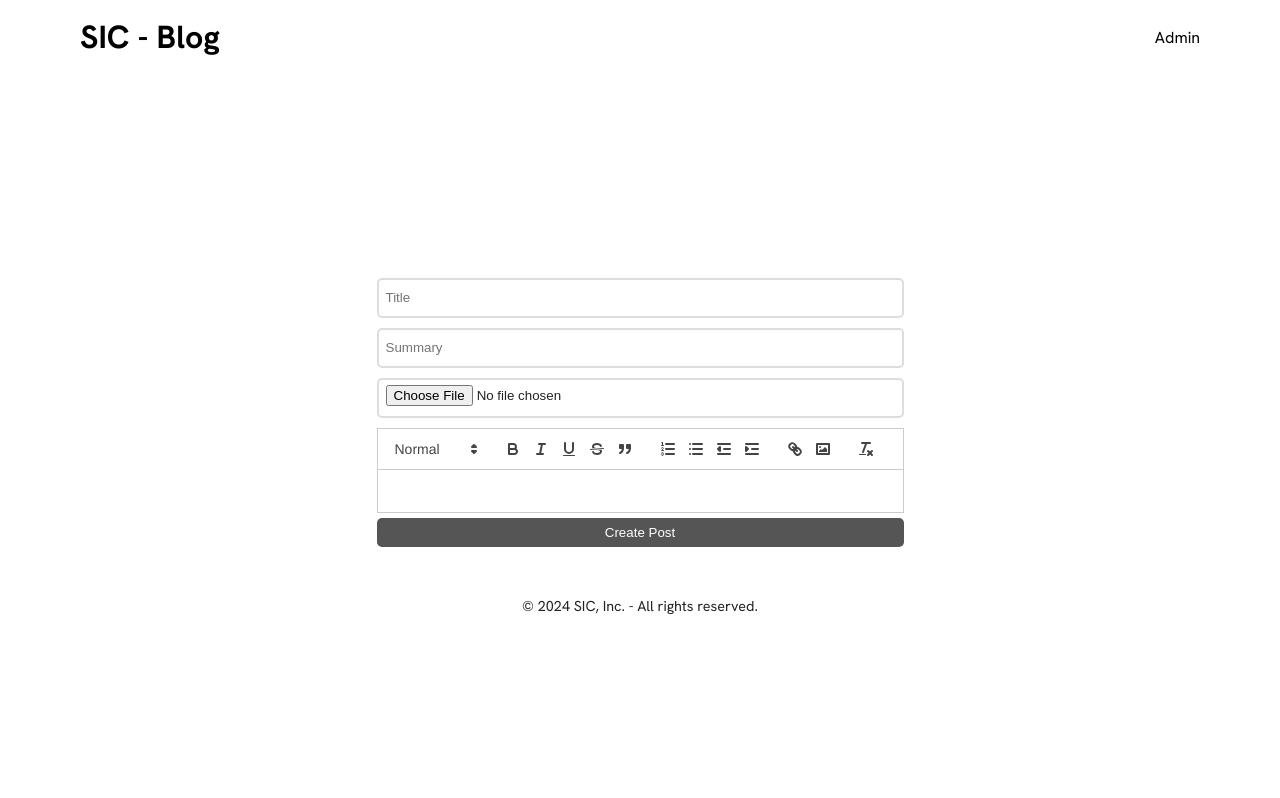
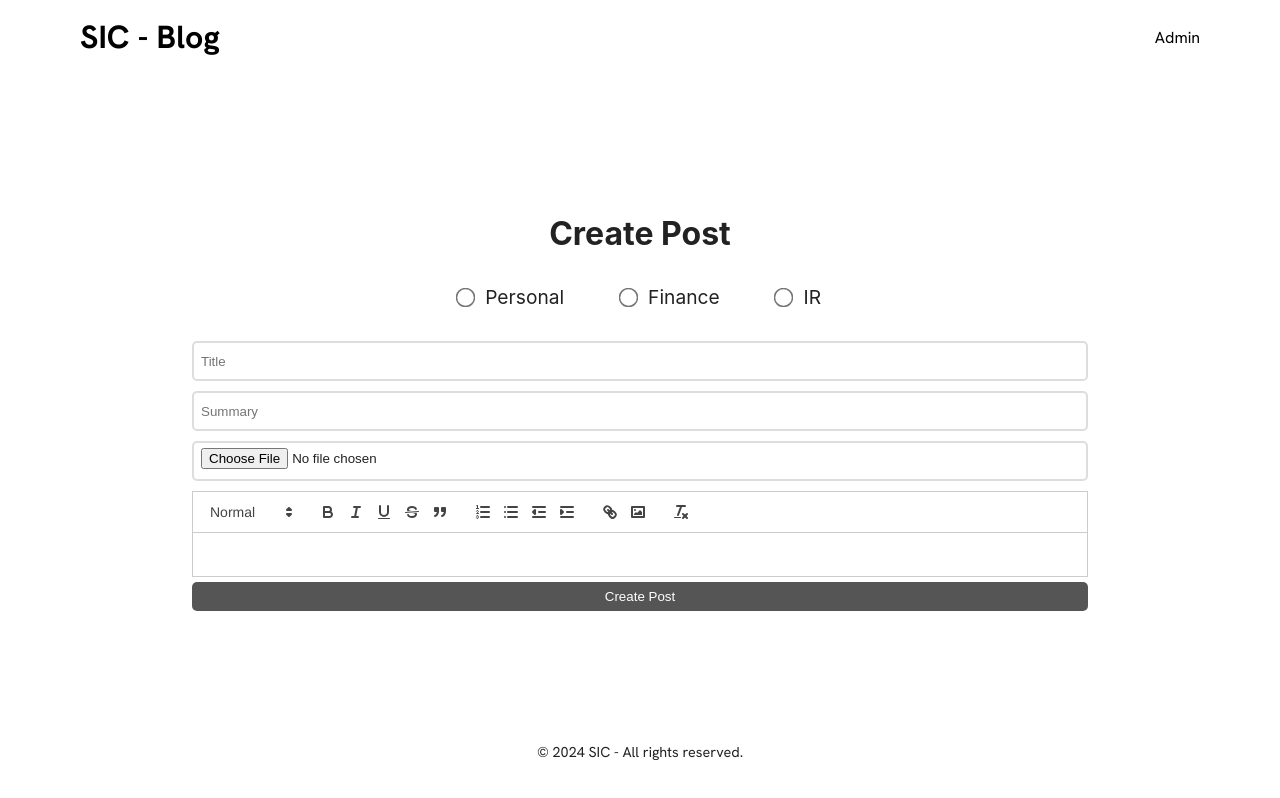
Before and after one commit to Fadeleke57/sean-blog, a React (Create React App) app in the folder client/: page /create in a window 1280 px wide. Built offline with nearby package versions, Linux system fonts and the light colour scheme; no server answers; a web font is replaced by a local one; what ldrs would draw is missing.

Commit message:
Added filter functionality

```diff
--- a/client/src/components/FilterBar.jsx
+++ b/client/src/components/FilterBar.jsx
@@ -1,6 +1,6 @@
 import React, {useState} from 'react'
 
-function FilterBar() {
+function FilterBar({setTag}) {
   const [active, setActive] = useState(1)
 
   const choices = [
@@ -10,8 +10,9 @@ function FilterBar() {
     { id: 4, name: "Personal" },
   ]
 
-  function onClick(id) {
-    setActive(id)
+  function onClick(choice) {
+    setActive(choice.id)
+    setTag(choice.name)
   }
 
   return (
@@ -21,7 +22,7 @@ function FilterBar() {
             <p
               key={id}
               className={active === choice.id ? "active" : ""}
-              onClick={() => onClick(choice.id)}
+              onClick={() => onClick(choice)}
             >
               {choice.name}
             </p>
--- a/client/src/components/Footer.jsx
+++ b/client/src/components/Footer.jsx
@@ -1,6 +1,5 @@
 import React from 'react';
 import styles from './Footer.module.css'
-import {Link} from 'react-router-dom'
 
 function Footer() {
   return (
@@ -10,7 +9,7 @@ function Footer() {
       <div className={styles.footer_bottom}>
         <div className={styles.container}>
           <p>
-            © 2024 SIC, Inc. - All rights reserved.
+            © 2024 SIC - All rights reserved.
           </p>
         </div>
       </div>
--- a/client/src/components/Post.jsx
+++ b/client/src/components/Post.jsx
@@ -3,7 +3,7 @@ import {Link} from "react-router-dom";
 import { formatDistanceToNow } from 'date-fns';
 import './Post.css'
 
-export default function Post({_id, title, summary, cover, content, author, createdAt}) {
+export default function Post({_id, category, title, summary, cover, content, author, createdAt}) {
 
   return (
     <Link className="post-link" to={`/post/${_id}`}>
@@ -13,7 +13,7 @@ export default function Post({_id, title, summary, cover, content, author, creat
         </div>
         <div className="texts">
           <div>
-            <span className="post-tag"><h3>Finance</h3></span><br/>
+            <span className="post-tag"><h3>{category}</h3></span><br/>
             <h2 className="post-title">{title}</h2>
             <p className="summary">{summary}</p>
               <small className="info">
--- /dev/null
+++ b/client/src/pages/Create.css
@@ -0,0 +1,66 @@
+.create-wrapper {
+    min-height: 70vh;
+    display: flex;
+    align-items: center;
+    justify-content: center;
+    width: 80%;
+}
+
+form.create {
+    width: 100%;
+    margin: 0 auto;
+}
+
+.create-tag-options {
+    display: flex;
+    flex-direction: row;
+    margin-bottom: 2em;
+    justify-content: center;
+    width: 100%;
+}
+
+.create-tag-options label {
+    display: inline;
+    margin-right: 3em;
+    font-size: 1.2em;
+}
+
+.create-tag-options input {
+    margin-right: 1em;
+    transform: scale(1.5);
+}
+
+.create-text-inputs input {
+    display: block;
+    margin-top: 10px;
+    margin-bottom: 10px;
+    width: 100%;
+    height: 40px;
+    padding: 5px 7px;
+    border: 2px solid #ddd;
+    border-radius: 5px;
+    background-color: #fff;
+    transition: 0.15s ease;
+}
+
+.create-text-inputs input:focus {
+    outline: none;
+    border: 3px solid #1f88c5;
+    box-shadow: 0 0 5px rgba(74, 144, 226, 0.5);
+}
+
+button {
+    cursor: pointer;
+    width: 100%;
+    display: block;
+    background-color: #555;
+    border:0;
+    color: #fff;
+    border-radius: 5px;
+    padding: 7px 0;
+}
+
+form.create h1 {
+    text-align: center;
+    margin-bottom: 1em;
+}
--- a/client/src/pages/CreatePost.jsx
+++ b/client/src/pages/CreatePost.jsx
@@ -1,6 +1,7 @@
 import React, { useState} from 'react';
 import { Navigate } from 'react-router-dom';
 import Editor from '../components/Editor';
+import './Create.css'
 
 export default function CreatePost() {
   const [title, setTitle] = useState('');
@@ -8,11 +9,13 @@ export default function CreatePost() {
   const [content, setContent] = useState('');
   const [files, setFiles] = useState(null);
   const [redirect, setRedirect] = useState(false);
+  const [category, setCategory] = useState('');
 
   async function createNewPost(e) {
     e.preventDefault();
 
     const data = new FormData();
+    data.set('category', category)
     data.set('title', title);
     data.set('summary', summary);
     data.set('content', content);
@@ -30,12 +33,51 @@ export default function CreatePost() {
     setRedirect(true);
   }
 
+  const handleCategoryChange = (e) => {
+    setCategory(e.target.value);
+  };
+
   if (redirect) {
     return <Navigate to="/" />;
   }
 
   return (
-    <form onSubmit={createNewPost}>
+    <div className='create-wrapper'>
+      <form onSubmit={createNewPost} className='create'>
+        <h1>Create Post</h1>
+        <div className='create-tag-options'>
+          <label>
+              <input
+                type="radio"
+                name="category"
+                value="Personal"
+                checked={category === 'Personal'}
+                onChange={handleCategoryChange}
+              />
+              Personal
+            </label>
+            <label>
+              <input
+                type="radio"
+                name="category"
+                value="Finance"
+                checked={category === 'Finance'}
+                onChange={handleCategoryChange}
+              />
+              Finance
+            </label>
+            <label style={{marginRight: '0em'}}>
+              <input
+                type="radio"
+                name="category"
+                value="IR"
+                checked={category === 'IR'}
+                onChange={handleCategoryChange}
+              />
+              IR
+          </label>
+        </div>
+        <div className='create-text-inputs'>
           <input
             type="text"
             placeholder="Title"
@@ -53,7 +95,10 @@ export default function CreatePost() {
             onChange={(e) => setFiles(e.target.files)}
           />
           <Editor value={content} onChange={setContent} />
+        </div>
+
         <button type="submit" style={{ marginTop: '5px' }}>Create Post</button>
       </form>
+    </div>
   );
 }
--- a/client/src/pages/EditPost.jsx
+++ b/client/src/pages/EditPost.jsx
@@ -8,12 +8,14 @@ export default function EditPost() {
   const [summary, setSummary] = useState('');
   const [content, setContent] = useState('');
   const [files, setFiles] = useState(null);
+  const [category, setCategory] = useState('');
   const [redirect, setRedirect] = useState(false);
 
   useEffect(() => {
     fetch('http://localhost:4000/post/' + id)
       .then(response => {
         response.json().then(postInfo => {
+          setCategory(postInfo.category)
           setTitle(postInfo.title);
           setContent(postInfo.content);
           setSummary(postInfo.summary);
@@ -24,6 +26,7 @@ export default function EditPost() {
   async function updatePost(ev) {
     ev.preventDefault();
     const data = new FormData();
+    data.set('category', category)
     data.set('title', title);
     data.set('summary', summary);
     data.set('content', content);
@@ -64,30 +67,72 @@ export default function EditPost() {
       }
     }
 
+  const handleCategoryChange = (e) => {
+    setCategory(e.target.value);
+  };
+
   if (redirect) {
     return <Navigate to={'/post/' + id} />
   }
 
   return (
-    <form onSubmit={updatePost}>
+    <div className="create-wrapper">
+      <form onSubmit={updatePost} className="create">
+        <h1>Edit Post</h1>
+        <div className='create-tag-options'>
+          <label>
+              <input
+                type="radio"
+                name="category"
+                value="Personal"
+                checked={category === 'Personal'}
+                onChange={handleCategoryChange}
+              />
+              Personal
+            </label>
+            <label>
+              <input
+                type="radio"
+                name="category"
+                value="Finance"
+                checked={category === 'Finance'}
+                onChange={handleCategoryChange}
+              />
+              Finance
+            </label>
+            <label style={{marginRight: '0em'}}>
+              <input
+                type="radio"
+                name="category"
+                value="IR"
+                checked={category === 'IR'}
+                onChange={handleCategoryChange}
+              />
+              IR
+          </label>
+        </div>
+        <div className='create-text-inputs'>
           <input
             type="text"
             placeholder="Title"
             value={title}
-        onChange={ev => setTitle(ev.target.value)}
+            onChange={(e) => setTitle(e.target.value)}
           />
           <input
             type="text"
             placeholder="Summary"
             value={summary}
-        onChange={ev => setSummary(ev.target.value)}
+            onChange={(e) => setSummary(e.target.value)}
           />
           <input
             type="file"
-        onChange={(ev) => setFiles(ev.target.files)}
+            onChange={(e) => setFiles(e.target.files)}
           />
-      <Editor onChange={setContent} value={content} />
+          <Editor value={content} onChange={setContent} />
+        </div>
         <button style={{ marginTop: '5px' }}>Update post</button>
       </form>
+    </div>
+
   );
 }
--- a/client/src/pages/IndexPage.jsx
+++ b/client/src/pages/IndexPage.jsx
@@ -10,15 +10,22 @@ import sean from '../images/sean.jpg'
 export default function IndexPage() {
   const [posts, setPosts] = useState([]);
   const [loading, setLoading] = useState(true)
+  const [tag, setTag] = useState('All')
 
   useEffect(() => {
     fetch('http://localhost:4000/post').then(response => {
       response.json().then((posts) => {
-        setPosts(posts);
+        if (tag === 'All') {
+          setPosts(posts);
+        }
+        else {
+          const filteredPosts = posts.filter(post => post.category === tag)
+          setPosts(filteredPosts)
+        }
         setLoading(false)
       });
     });
-  }, []);
+  }, [tag]);
 
   if (loading) {
     return (
@@ -34,7 +41,7 @@ export default function IndexPage() {
       </div>
 
       <div className="subtitle-wrapper">
-        <FilterBar/>
+        <FilterBar setTag={setTag}/>
         <div className="search-wrapper" >
           <UtilityButton icon="search">Search</UtilityButton>
         </div>
--- a/client/src/pages/Login.css
+++ b/client/src/pages/Login.css
@@ -1,8 +1,9 @@
 .login-wrapper {
-  height: 70vh;
+  min-height: 70vh;
   display: flex;
   align-items: center;
   justify-content: center;
+  width: 80%;
 }
 
 form.login, form.register {
@@ -10,7 +11,8 @@ form.login, form.register {
     margin: 0 auto;
   }
 
-  input {
+
+ .login-wrapper input {
     display: block;
     margin-bottom: 10px;
     width: 100%;
@@ -22,7 +24,7 @@ form.login, form.register {
     transition: 0.15s ease;
   }
 
-  input:focus {
+  .login-wrapper input:focus {
     outline: none;
     border: 3px solid #1f88c5;
     box-shadow: 0 0 5px rgba(74, 144, 226, 0.5);
--- a/client/src/pages/PostPage.jsx
+++ b/client/src/pages/PostPage.jsx
@@ -47,7 +47,7 @@ export default function PostPage() {
     <div className='post-page'>
 
       <div className='post-page-info'>
-          <div><span className='post-page-tag'>Company -</span></div>
+          <div><span className='post-page-tag'>{postInfo.category} -</span></div>
           <div><span className='post-page-date'>{format(new Date(postInfo.createdAt), 'MMMM d, yyyy h:mma')}</span></div>
         </div>
 
@@ -98,7 +98,7 @@ export default function PostPage() {
             <div className='post-page-tag-wrapper'>
               <span>Tagged</span>
               <div className='post-page-tags'>
-                <p>Finance</p>
+                <p>{postInfo.category}</p>
               </div>
             </div>
             <div className='post-page-share'>
```
Also changed, not shown: 4 other files (tests, documents, lock files or other folders). Lines whose indentation alone changed are shown as unchanged.
